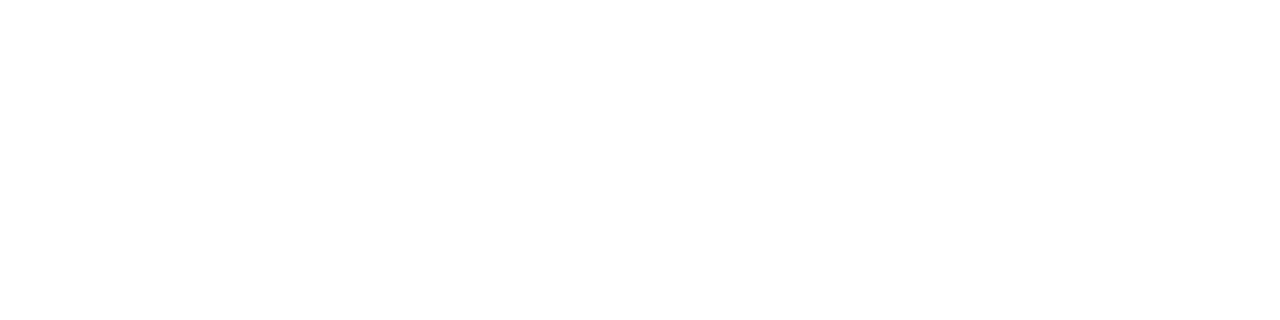
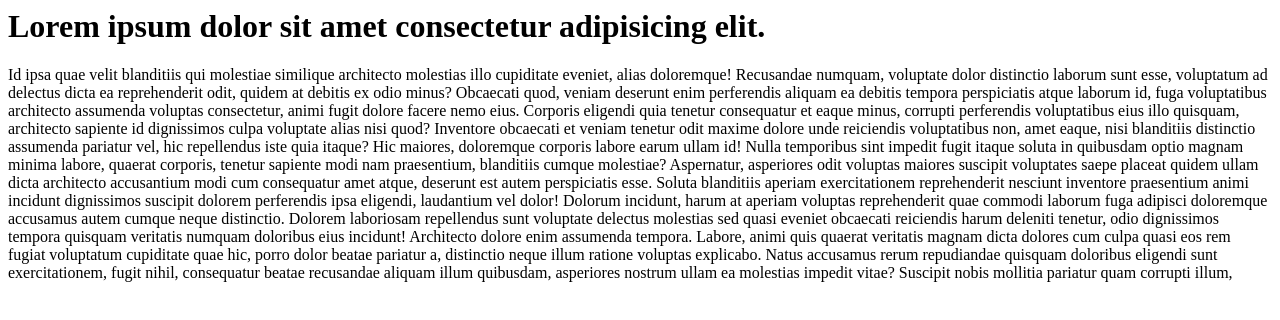
Before and after one commit to Hudson0905/CSD-10.3, a plain HTML site: page index.html in a window 1280 px wide. Drawn offline with Linux system fonts and the light colour scheme.

Commit message:
Added body to html folder

```diff
--- a/index.html
+++ b/index.html
@@ -6,6 +6,41 @@
     <title>Document</title>
 </head>
 <body>
+    <h1>Lorem ipsum dolor sit amet consectetur adipisicing elit. </h1>
+    Id ipsa quae velit blanditiis qui molestiae similique architecto
+    molestias illo cupiditate eveniet, alias doloremque! Recusandae
+    numquam, voluptate dolor distinctio laborum sunt esse, voluptatum
+    ad delectus dicta ea reprehenderit odit, quidem at debitis ex
+    odio minus? Obcaecati quod, veniam deserunt enim perferendis aliquam
+    ea debitis tempora perspiciatis atque laborum id, fuga voluptatibus
+    architecto assumenda voluptas consectetur, animi fugit dolore
+    facere nemo eius. Corporis eligendi quia tenetur consequatur
+    et eaque minus, corrupti perferendis voluptatibus eius illo quisquam,
+    architecto sapiente id dignissimos culpa voluptate alias nisi quod?
+    Inventore obcaecati et veniam tenetur odit maxime dolore unde
+    reiciendis voluptatibus non, amet eaque, nisi blanditiis distinctio
+    assumenda pariatur vel, hic repellendus iste quia itaque? Hic maiores,
+     doloremque corporis labore earum ullam id! Nulla temporibus sint
+     impedit fugit itaque soluta in quibusdam optio magnam minima labore,
+     quaerat corporis, tenetur sapiente modi nam praesentium, blanditiis
+     cumque molestiae? Aspernatur, asperiores odit voluptas maiores
+     suscipit voluptates saepe placeat quidem ullam dicta architecto
+     accusantium modi cum consequatur amet atque, deserunt est autem
+     perspiciatis esse. Soluta blanditiis aperiam exercitationem
+    reprehenderit nesciunt inventore praesentium animi incidunt
+     dignissimos suscipit dolorem perferendis ipsa eligendi, laudantium
+    vel dolor! Dolorum incidunt, harum at aperiam voluptas
+    reprehenderit quae commodi laborum fuga adipisci doloremque
+     accusamus autem cumque neque distinctio. Dolorem laboriosam repellendus
+     sunt voluptate delectus molestias sed quasi eveniet obcaecati reiciendis harum
+     deleniti tenetur, odio dignissimos tempora quisquam veritatis
+     numquam doloribus eius incidunt! Architecto dolore enim assumenda tempora. Labore, animi
+     quis quaerat veritatis magnam dicta dolores cum culpa quasi eos
+     rem fugiat voluptatum cupiditate quae hic, porro dolor beatae pariatur a, distinctio
+     neque illum ratione voluptas explicabo. Natus accusamus rerum
+     repudiandae quisquam doloribus eligendi sunt exercitationem, fugit nihil, consequatur
+     beatae recusandae aliquam illum quibusdam, asperiores nostrum ullam ea molestias
+     impedit vitae? Suscipit nobis mollitia pariatur quam corrupti illum,
 
 </body>
 </html>
```
